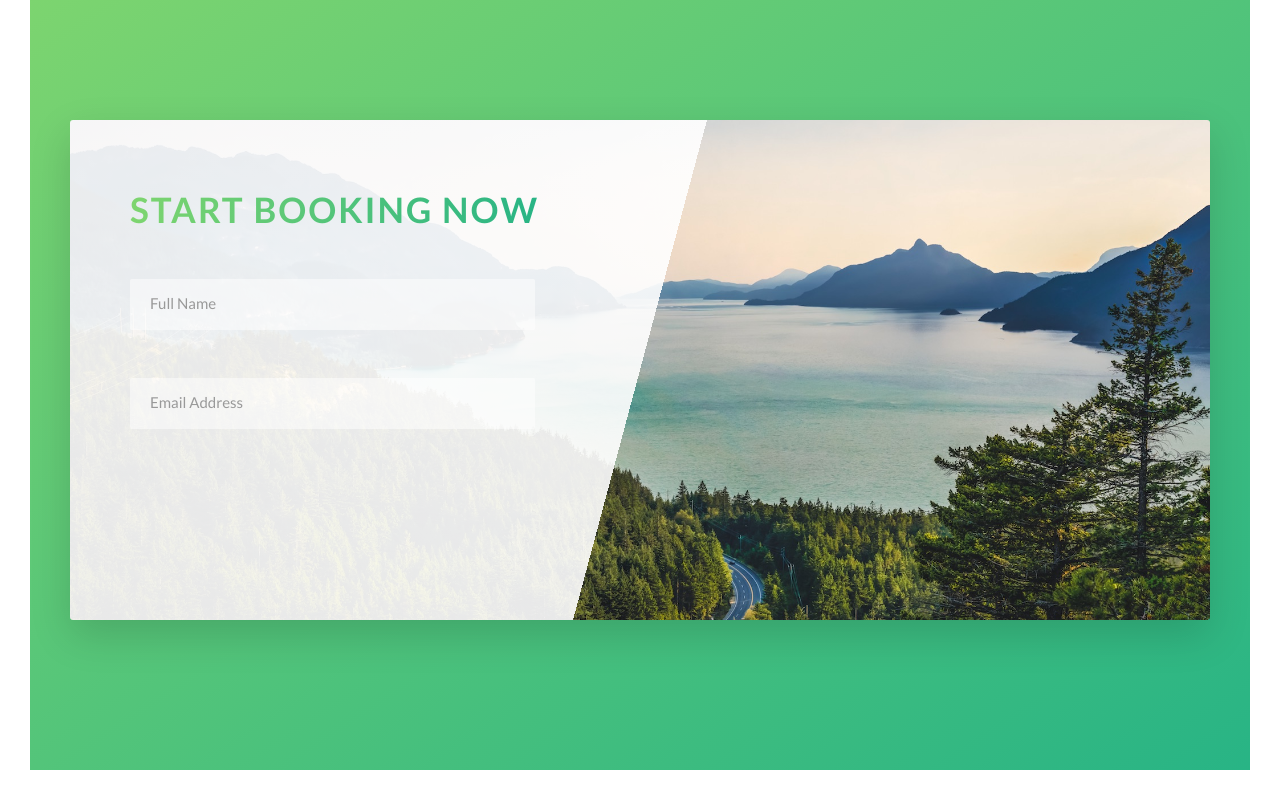
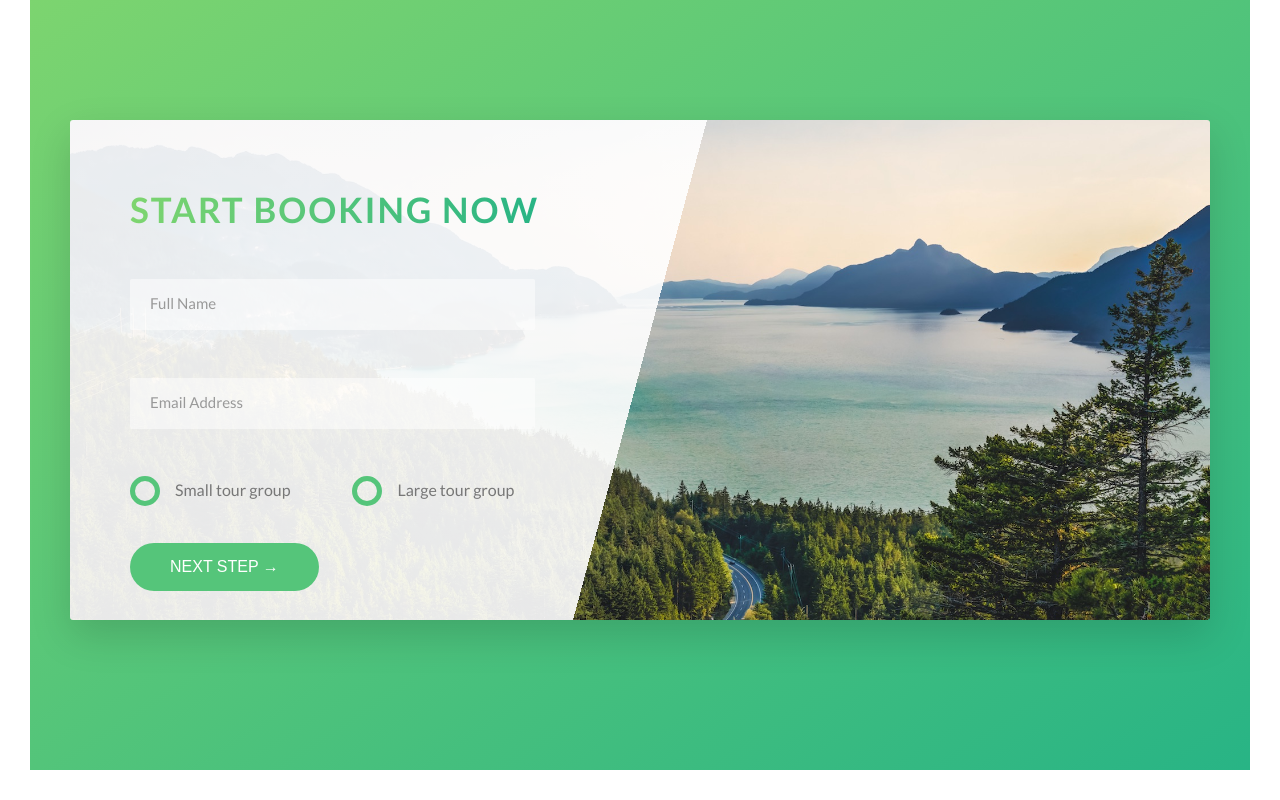
Before and after one commit to thapaRoyal/Natours, a website: page index.html in a window 1280 px wide. Shown: the part 4553-5353 px from the top of the page. Drawn offline with Linux system fonts and the light colour scheme.

Commit message:
building the booking section part 3

```diff
--- a/index.html
+++ b/index.html
@@ -345,6 +345,27 @@
                   />
                   <label for="email" class="form__label">Email Address</label>
                 </div>
+                <div class="form__group u-margin-bottom-medium">
+                  <div class="form__radio-group">
+                    <!-- <input type="radio" id="small" class="form__radio-input" name="size"></input> -->
+                    <input type="checkbox" id="small" class="form__radio-input" name="size"></input>
+                    <label for="small" class="form__radio-label">
+                      <span class="form__radio-button"></span>
+                      Small tour group
+                    </label>
+                  </div>
+                  <div class="form__radio-group">
+                    <!-- <input type="radio" id="large" class="form__radio-input" name="size"></input> -->
+                    <input type="checkbox" id="large" class="form__radio-input" name="size"></input>
+                    <label for="large" class="form__radio-label">
+                      <span class="form__radio-button"></span>
+                      Large tour group</label>
+                  </div>
+
+                </div>
+                <div class="form__group">
+                  <button class="btn btn--green">Next Step &rarr;</button>
+                </div>
               </form>
             </div>
           </div>
--- a/sass/base/_utilities.scss
+++ b/sass/base/_utilities.scss
@@ -1,19 +1,19 @@
 .u-center-text {
-  text-align: center;
+  text-align: center !important;
 }
 .u-margin-bottom-big {
-  margin-bottom: 8rem;
+  margin-bottom: 8rem !important;
 }
 .u-margin-bottom-small {
-  margin-bottom: 1.5rem;
+  margin-bottom: 1.5rem !important;
 }
 .u-margin-bottom-medium {
-  margin-bottom: 4rem;
+  margin-bottom: 4rem !important;
 }
 
 .u-margin-top-big {
-  margin-top: 8rem;
+  margin-top: 8rem !important;
 }
 .u-margin-top-huge {
-  margin-top: 10rem;
+  margin-top: 10rem !important;
 }
--- a/sass/components/_button.scss
+++ b/sass/components/_button.scss
@@ -1,4 +1,5 @@
 .btn {
+  &,
   &:link,
   &:visited {
     text-transform: uppercase;
@@ -9,6 +10,10 @@
     transition: all 0.2s;
     position: relative;
     font-size: $default-font-size;
+
+    // changing for the <button> element
+    border: none;
+    cursor: pointer;
   }
 
   &:hover {
@@ -20,7 +25,9 @@
       opacity: 0;
     }
   }
-  &:active {
+  &:active,
+  &:focus {
+    outline: none;
     transform: translateY(-0.1rem);
     box-shadow: 0 0.5rem 1rem rgba($color-black, 0.2);
   }
--- a/sass/components/_form.scss
+++ b/sass/components/_form.scss
@@ -14,7 +14,7 @@
     border-bottom: 3px solid transparent;
     width: 90%;
     display: block;
-
+    transition: all 0.3s;
     &:focus {
       outline: none;
       box-shadow: 0 1rem 2rem rgba($color-black, 0.1);
@@ -44,4 +44,50 @@
     visibility: hidden;
     transform: translateY(-4rem);
   }
+
+  &__radio-group {
+    width: 49%;
+    display: inline-block;
+  }
+
+  &__radio-input {
+    display: none;
+  }
+
+  &__radio-label {
+    font-size: $default-font-size;
+    cursor: pointer;
+    position: relative;
+    padding-left: 4.5rem;
+  }
+
+  &__radio-button {
+    height: 3rem;
+    width: 3rem;
+    border: 5px solid $color-primary;
+    border-radius: 50%;
+    display: inline-block;
+    position: absolute;
+    left: 0;
+    top: -0.4rem;
+
+    &::after {
+      content: "";
+      display: block;
+      height: 1.3rem;
+      width: 1.3rem;
+      border-radius: 50%;
+      position: absolute;
+      top: 50%;
+      left: 50%;
+      transform: translate(-50%, -50%);
+      background-color: $color-primary;
+      opacity: 0;
+      transition: opacity 0.2s;
+    }
+  }
+
+  &__radio-input:checked ~ &__radio-label &__radio-button::after {
+    opacity: 1;
+  }
 }
```
Also changed, not shown: css/style.css.
